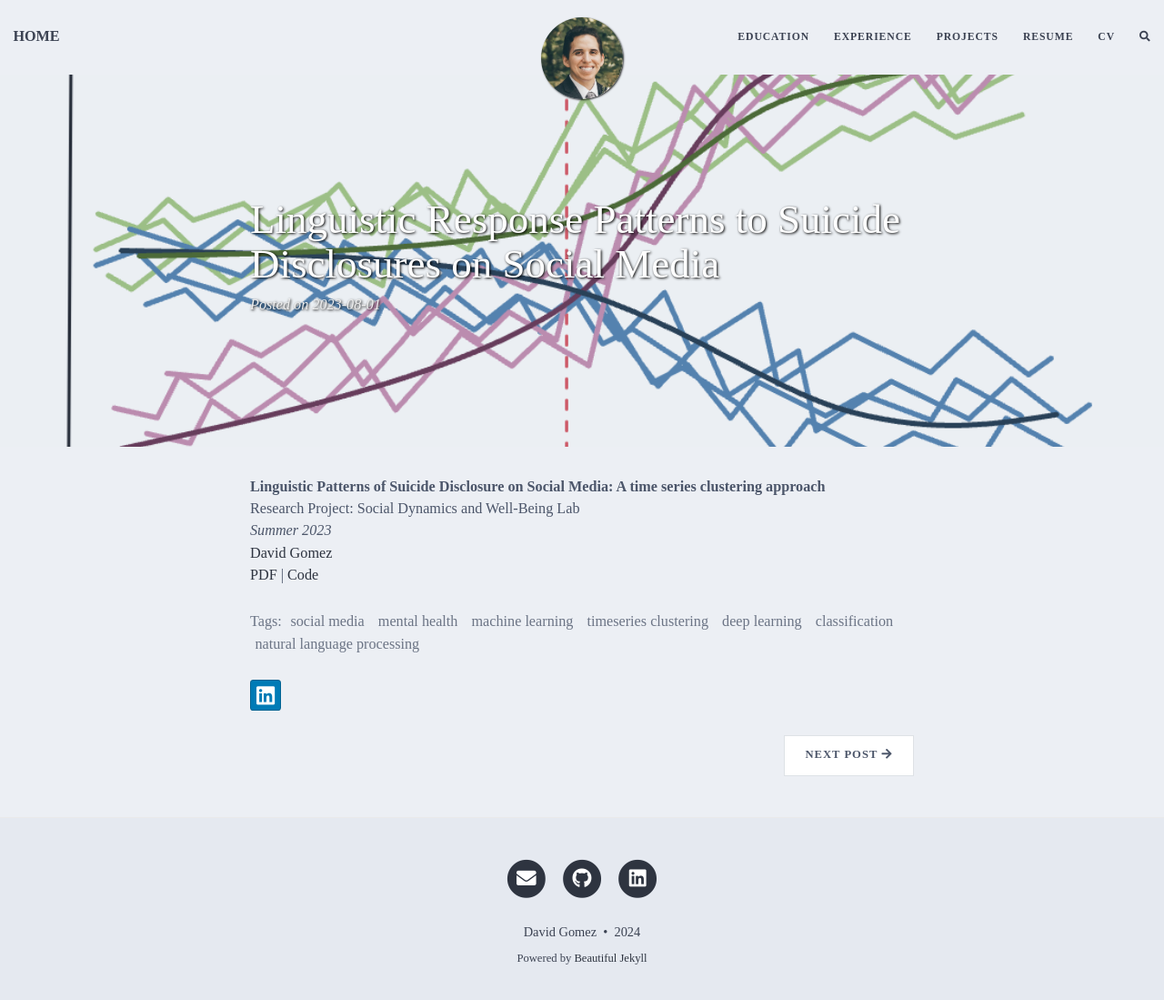
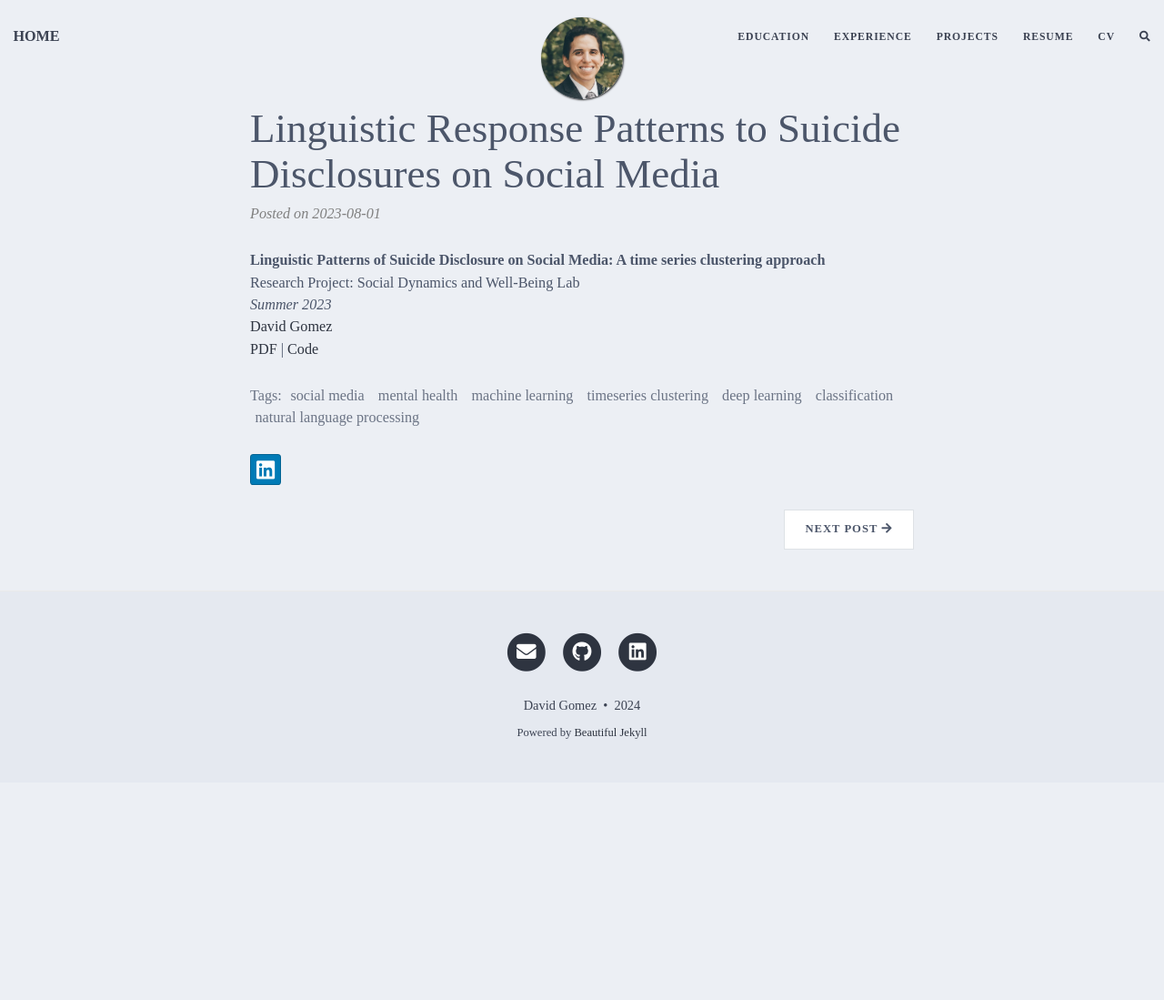
Before and after one commit to dbgomez94/dbgomez94.github.io, a Jekyll site: the page built from _posts/2023-08-01-suicide-disclosures.md, in a window 1280 px wide and 1108 px high. Shown: the top 1099 px of the window at 91% size. Built offline with Jekyll 4.4.1, drawn with Linux system fonts in a browser that asks for light colours; nearby versions of some CDN libraries; comment, search, counter and statistics services are not loaded.

Commit message:
updating projects

```diff
--- a/_posts/2023-08-01-suicide-disclosures.md
+++ b/_posts/2023-08-01-suicide-disclosures.md
@@ -3,7 +3,6 @@ layout: post
 title: Linguistic Response Patterns to Suicide Disclosures on Social Media
 subtile: A time series clustering approach
 thumbnail-img: "/assets/img/suicide-disclosures.png"
-cover-img: "/assets/img/suicide-disclosures.png"
 tags: [social media, mental health, machine learning, timeseries clustering, deep learning, classification, natural language processing]
 ---
 
```
